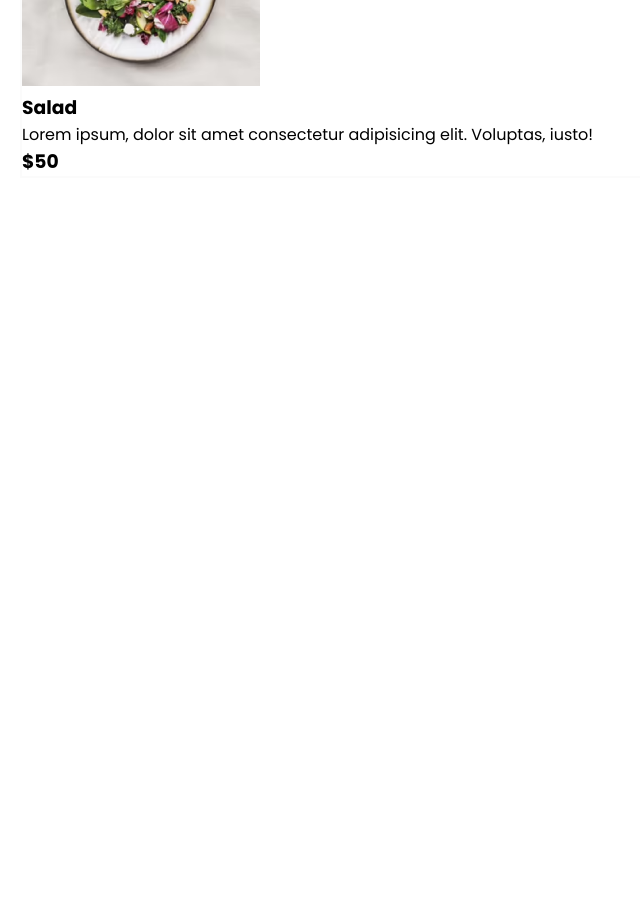
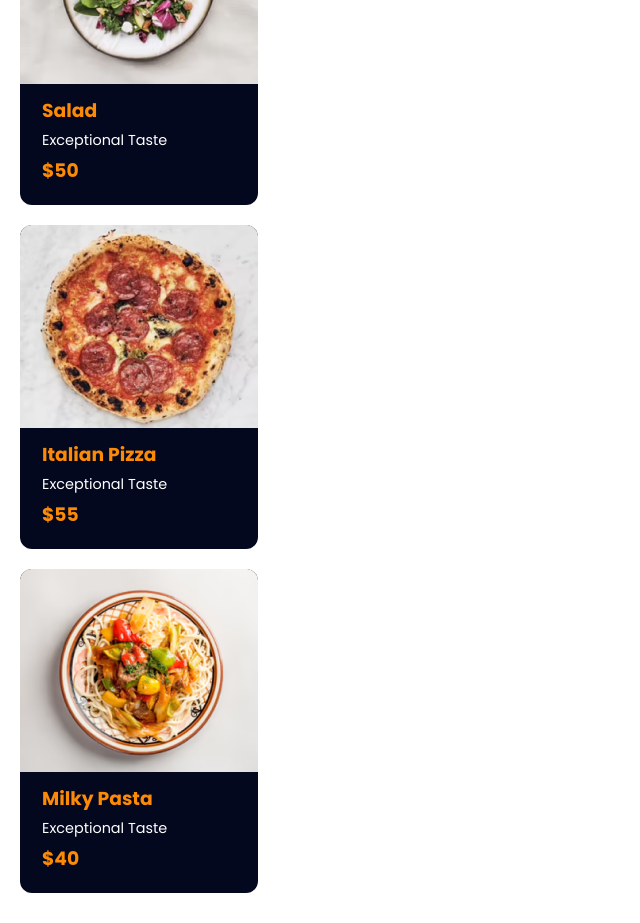
Before and after one commit to devalibello/food-delivery-app, a React (Vite) app in the folder frontend/: page / in a window 1280 px wide. Shown: the part 1320-2243 px from the top of the page, without its empty margins (0-640 px from the left). Before the commit the page ends 1528 px from the top, so only its background shows below. Built offline with nearby package versions, Linux system fonts and the light colour scheme.

Commit message:
add color food

```diff
--- a/frontend/src/assets/assets.js
+++ b/frontend/src/assets/assets.js
@@ -51,23 +51,23 @@ export const foodList = [
         name: 'Salad',
         image: salad,
         price: 50,
-        description: 'Lorem ipsum, dolor sit amet consectetur adipisicing elit. Voluptas, iusto!',
+        description: 'Exceptional Taste',
         category: 'Salad'
     },
     {
         _id: '2',
-        name: 'Salad Mix',
-        image: salad,
+        name: 'Italian Pizza',
+        image: pizza,
         price: 55,
-        description: 'Lorem ipsum, dolor sit amet consectetur adipisicing elit. Voluptas, iusto!',
+        description: 'Exceptional Taste',
         category: 'Salad'
     },
     {
         _id: '3',
-        name: 'Salad Special',
-        image: salad,
+        name: 'Milky Pasta',
+        image: pasta,
         price: 40,
-        description: 'Lorem ipsum, dolor sit amet consectetur adipisicing elit. Voluptas, iusto!',
+        description: 'Exceptional Taste',
         category: 'Salad'
     }
 ]
--- a/frontend/src/components/Dishes/Dishes.css
+++ b/frontend/src/components/Dishes/Dishes.css
@@ -8,5 +8,31 @@
 }
 
 .dish-container {
-    border: 2px solid var(--light-ash);
+    background-color: var(--dark-blue);
+    border-radius: 12px;
+    width: fit-content;
+    padding-bottom: 20px;
 }
+
+.dish-container h3 {
+    color: var(--orange);
+    padding-left: 22px;
+}
+
+.dish-container p {
+    color: white;
+    padding-left: 22px;
+    font-size: 0.9rem;
+    margin-top: 5px;
+    margin-bottom: 5px;
+}
+
+.dish-container img {
+    margin-bottom: 5px;
+}
+
+.dish-section {
+    display: flex;
+    flex-direction: column;
+    gap: 20px;
+}
--- a/frontend/src/components/Dishes/Dishes.jsx
+++ b/frontend/src/components/Dishes/Dishes.jsx
@@ -8,11 +8,15 @@ const Dishes = () => {
   return (
     <div className="dishes">
       <h2>Your Favorite Dishes</h2>
-      <div className="dish-container">
-        <img src={foodList[0].image} alt="" />
-        <h3>{foodList[0].name}</h3>
-        <p>{foodList[0].description}</p>
-        <h3>${foodList[0].price}</h3>
+      <div className="dish-section">
+      {foodList.map((food) =>
+        <div className="dish-container">
+            <img src={food.image} alt="" />
+            <h3>{food.name}</h3>
+            <p>{food.description}</p>
+            <h3>${food.price}</h3>
+      </div>
+      )}
       </div>
     </div>
   );
```
